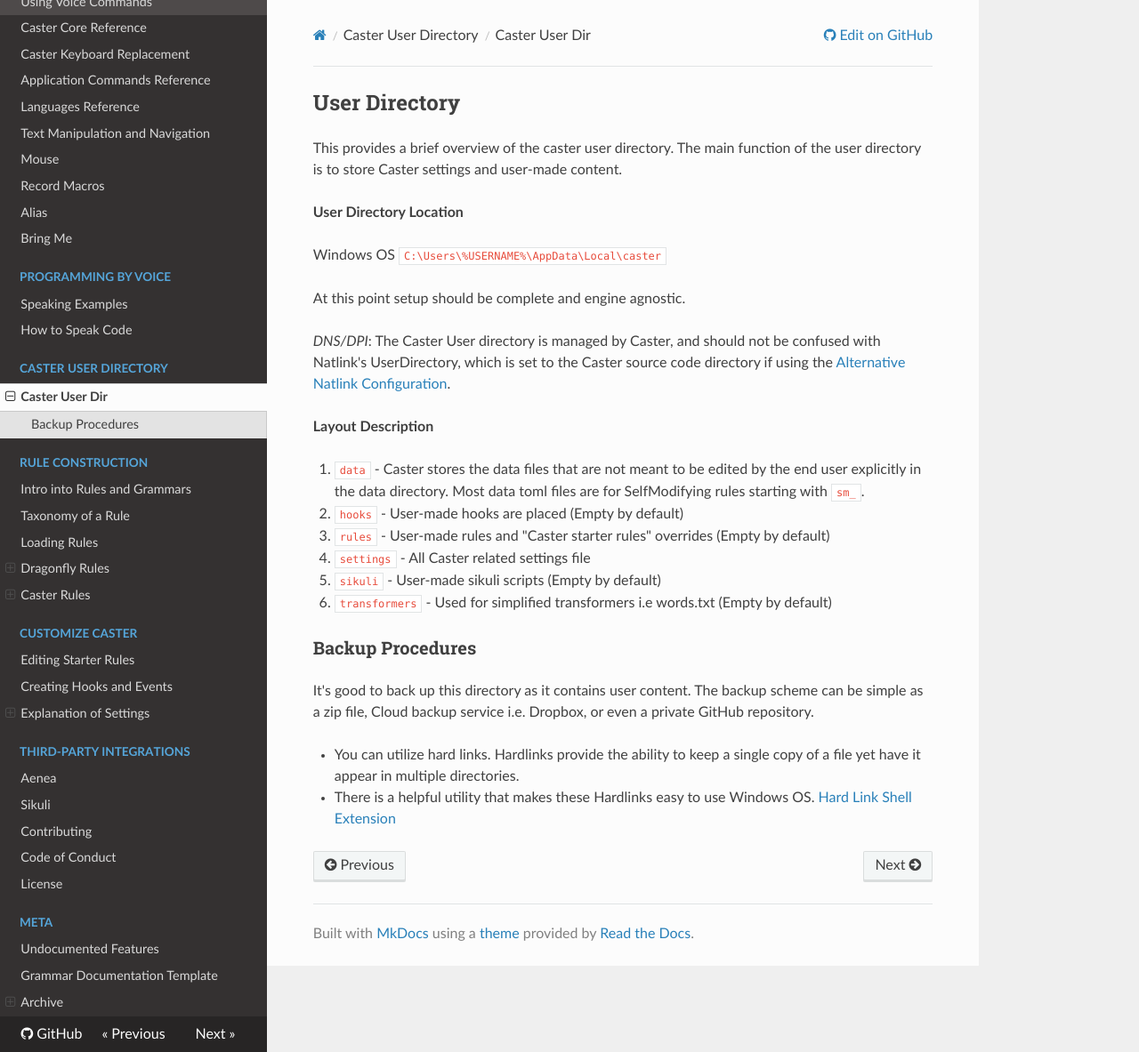
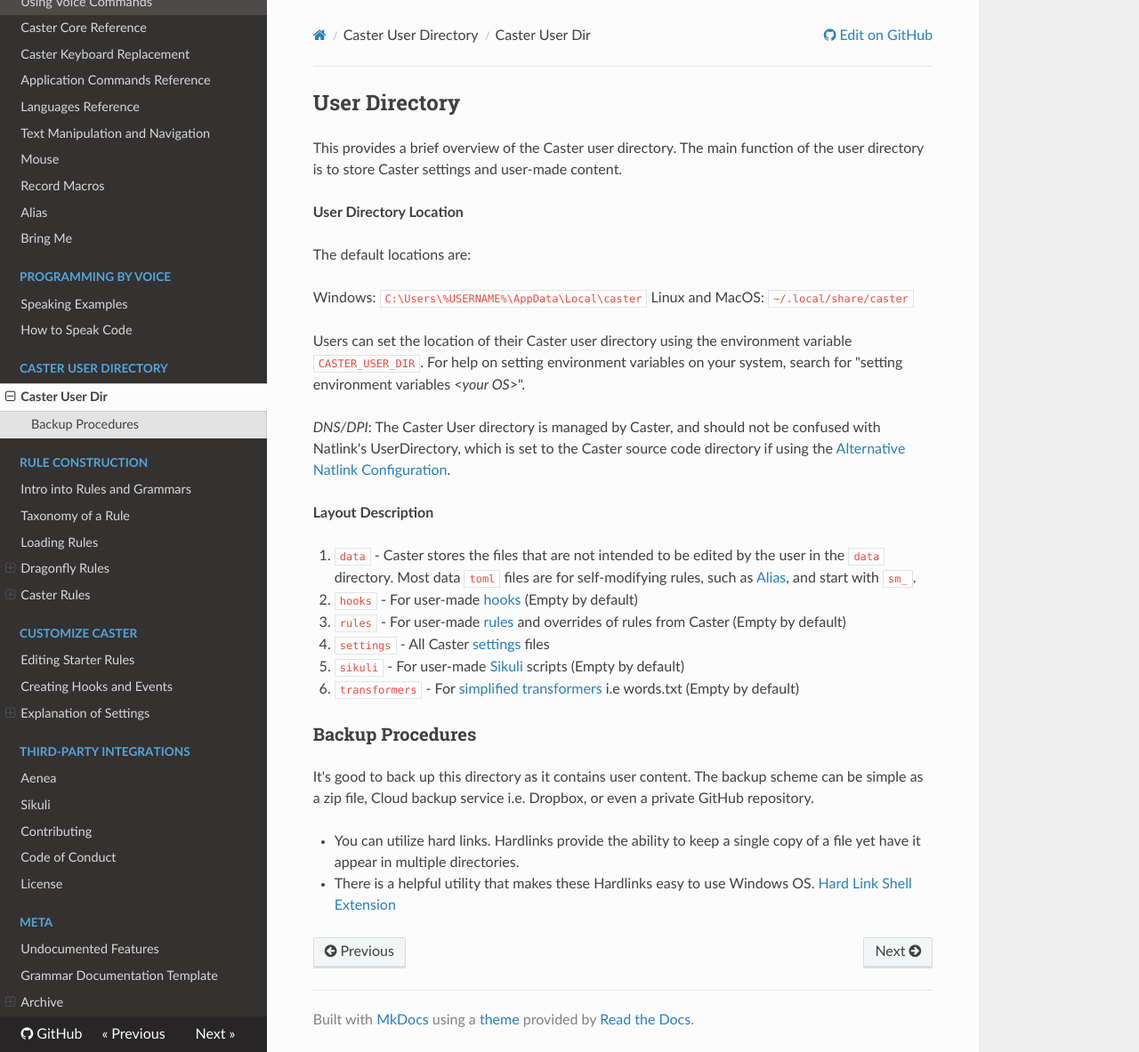
Before and after one commit to dictation-toolbox/Caster, an MkDocs documentation site: the page built from docs/readthedocs/User_Dir/Caster_User_Dir.md, in a window 1280 px wide and 1183 px high. Shown: the whole window at 89% size. Built offline with MkDocs 1.6.1, drawn with Linux system fonts in a browser that asks for light colours; nearby versions of some CDN libraries; comment, search, counter and statistics services are not loaded.

Commit message:
add docs

```diff
--- a/docs/readthedocs/User_Dir/Caster_User_Dir.md
+++ b/docs/readthedocs/User_Dir/Caster_User_Dir.md
@@ -1,23 +1,26 @@
 ## User Directory
 
-This provides a brief overview of the caster user directory. The main function of the user directory is to store Caster settings and user-made content.
+This provides a brief overview of the Caster user directory. The main function of the user directory is to store Caster settings and user-made content.
 
 **User Directory Location**
 
-Windows  OS `C:\Users\%USERNAME%\AppData\Local\caster`
+The default locations are:
 
-At this point setup should be complete and engine agnostic.
+Windows: `C:\Users\%USERNAME%\AppData\Local\caster`
+Linux and MacOS: `~/.local/share/caster`
+
+Users can set the location of their Caster user directory using the environment variable `CASTER_USER_DIR`. For help on setting environment variables on your system, search for "setting environment variables <_your OS_>".
 
 *DNS/DPI*: The Caster User directory is managed by Caster, and should not be confused with Natlink's UserDirectory, which is set to the Caster source code directory if using the [Alternative Natlink Configuration](https://caster.readthedocs.io/en/latest/readthedocs/Installation/Dragon_NaturallySpeaking/#-alternative-natlink-configuration).
 
 **Layout  Description**
 
-1. `data` - Caster stores the data files that are not meant to be edited by the end user explicitly in the data directory. Most data toml files are for SelfModifying rules starting with `sm_`.
-2. `hooks` - User-made hooks are placed (Empty by default)
-3. `rules` - User-made rules and "Caster starter rules" overrides (Empty by default)
-4. `settings` - All Caster related settings file
-5. `sikuli` - User-made sikuli scripts (Empty by default)
-6. `transformers` - Used for simplified transformers i.e words.txt (Empty by default)
+1. `data` - Caster stores the files that are not intended to be edited by the user in the `data` directory. Most data `toml` files are for self-modifying rules, such as [Alias](Caster_Commands/Alias), and start with `sm_`.
+2. `hooks` - For user-made [hooks](Caster_Settings/hooks) (Empty by default)
+3. `rules` - For user-made [rules](Caster_Settings/rules) and overrides of rules from Caster (Empty by default)
+4. `settings` - All Caster [settings](Caster_Settings/settings) files
+5. `sikuli` - For user-made [Sikuli](Third-party_Integrations/Sikuli) scripts (Empty by default)
+6. `transformers` - For [simplified transformers](Customize_Caster/Customizing_Starter_Rules/#use-simplified-transformers) i.e words.txt (Empty by default)
 
 ### Backup Procedures
 
```
